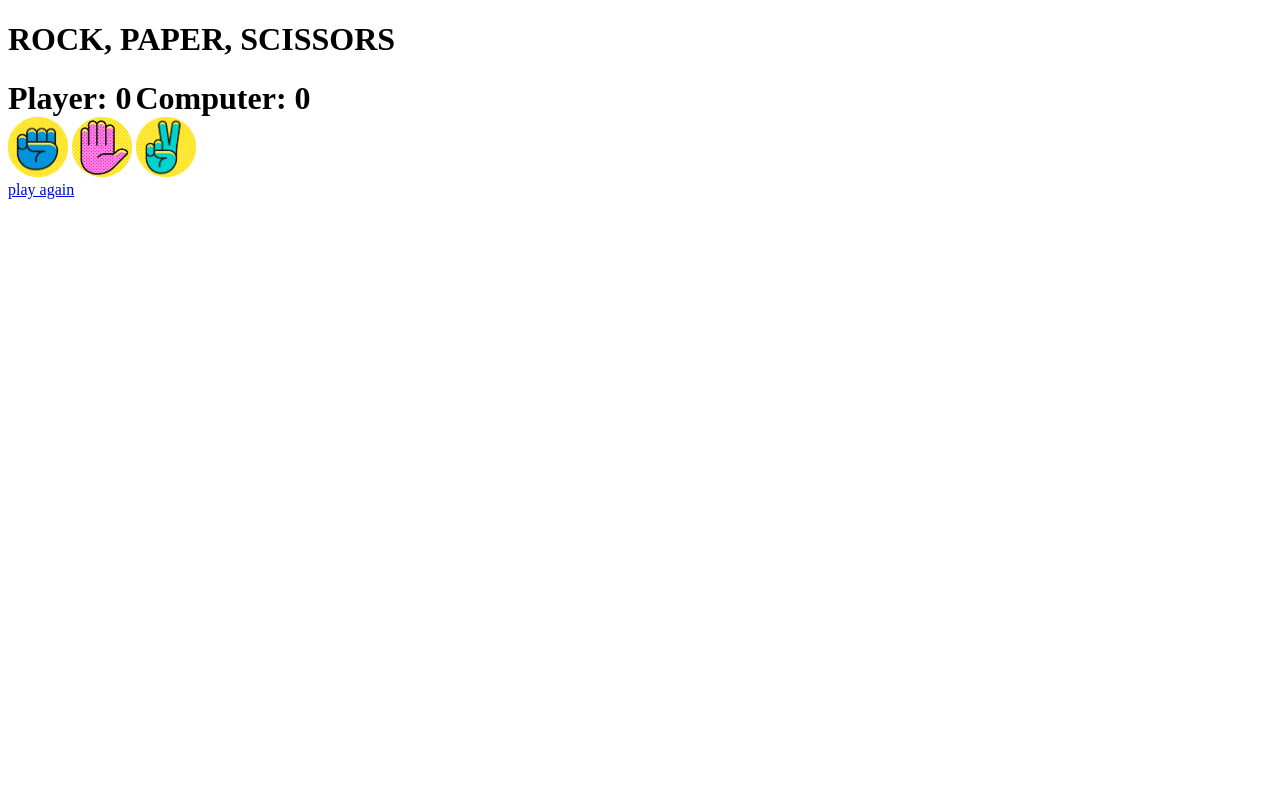
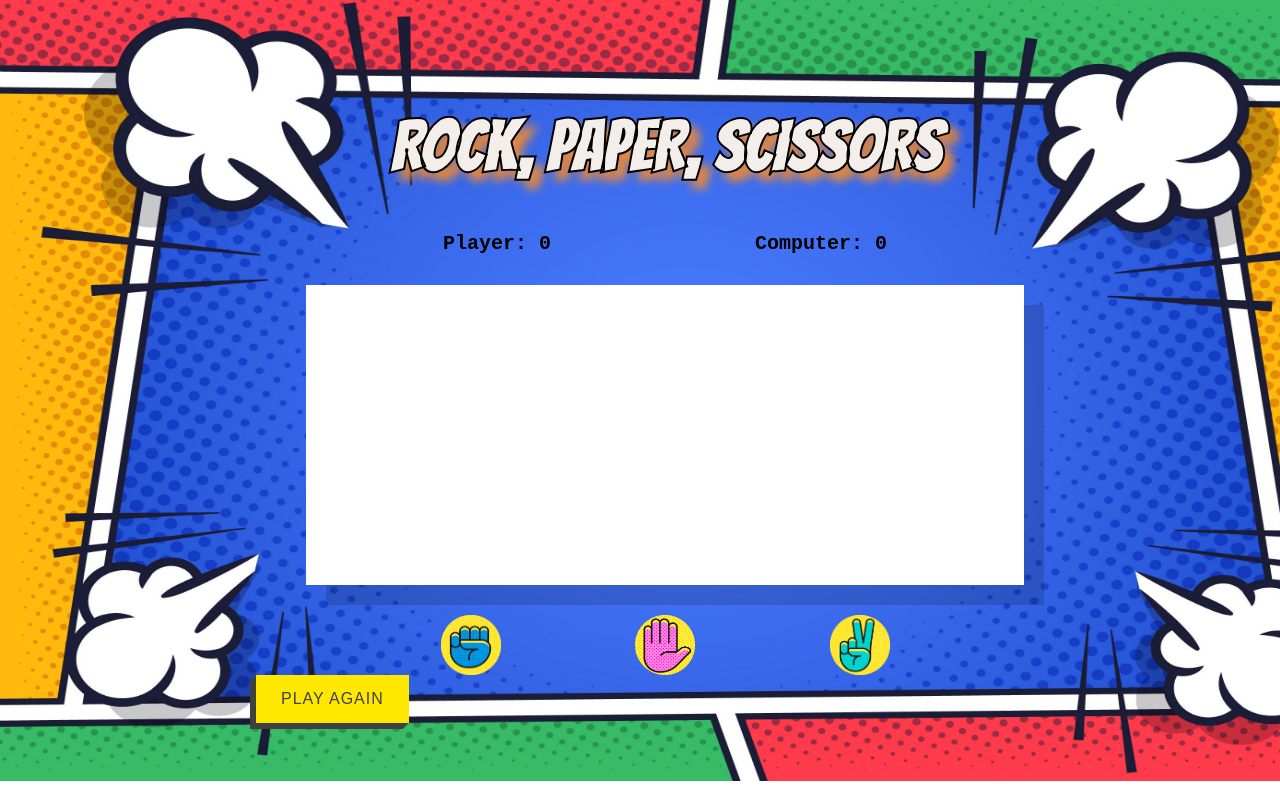
Before and after one commit to ae-perez/rockpaperscissors, a plain HTML site: page index.html in a window 1280 px wide. Drawn offline with nearby package versions, Linux system fonts and the light colour scheme.

Commit message:
testtttinnnggg

```diff
--- a/css/style.css
+++ b/css/style.css
@@ -92,17 +92,16 @@ body {
 }
 
 .btn {
-  margin: 40px 10px 10px 380px;
   top: 0;
   left: 0;
   transition: all 0.15s linear 0s;
   position: relative;
   display: inline-block;
   padding: 15px 25px;
-  background-color: #262320; /*#ffe800;*/
+  background-color: #ffe800;
   text-transform: uppercase;
-  color: #f4eeeb;
-  font-family: 'VT323', monospace;
+  color: #404040;
+  font-family: arial;
   letter-spacing: 1px;
   box-shadow: -6px 6px 0 #404040;
   text-decoration: none;
--- a/index.html
+++ b/index.html
@@ -7,8 +7,7 @@
   <title>rock, paper, scissors</title>
 
   <script src="rockpaperscissors.js"></script>
-  <!--link rel="stylesheet" href="/css/style.css"-->
-  <link rel="stylesheet" type="text/scss" href="scss/style.css">
+  <link rel="stylesheet" href="/css/style.css" />
 
 
   <link rel="stylesheet" href="https://cdnjs.cloudflare.com/ajax/libs/animate.css/4.1.1/animate.min.css" />
--- a/scss/style.css
+++ /dev/null
@@ -1,259 +0,0 @@
-/*.btn {
-  top: 0;
-  left: 0;
-  -webkit-transition: all 0.15s linear 0s;
-  transition: all 0.15s linear 0s;
-  position: relative;
-  display: inline-block;
-  padding: 15px 25px;
-  background-color: #ffe800;
-  text-transform: uppercase;
-  color: #404040;
-  font-family: arial;
-  letter-spacing: 1px;
-  -webkit-box-shadow: -6px 6px 0 #404040;
-          box-shadow: -6px 6px 0 #404040;
-  text-decoration: none;
-}
-
-.btn:hover {
-  top: 3px;
-  left: -3px;
-  -webkit-box-shadow: -3px 3px 0 #404040;
-          box-shadow: -3px 3px 0 #404040;
-}
-
-.btn:hover::after {
-  top: 1px;
-  left: -2px;
-  width: 4px;
-  height: 4px;
-}
-
-.btn:hover::before {
-  bottom: -2px;
-  right: 1px;
-  width: 4px;
-  height: 4px;
-}
-
-.btn::after {
-  -webkit-transition: all 0.15s linear 0s;
-  transition: all 0.15s linear 0s;
-  content: '';
-  position: absolute;
-  top: 2px;
-  left: -4px;
-  width: 8px;
-  height: 8px;
-  background-color: #404040;
-  -webkit-transform: rotate(45deg);
-          transform: rotate(45deg);
-  z-index: -1;
-}
-
-.btn::before {
-  -webkit-transition: all 0.15s linear 0s;
-  transition: all 0.15s linear 0s;
-  content: '';
-  position: absolute;
-  bottom: -4px;
-  right: 2px;
-  width: 8px;
-  height: 8px;
-  background-color: #404040;
-  -webkit-transform: rotate(45deg);
-          transform: rotate(45deg);
-  z-index: -1;
-}
-
-a.btn {
-  position: relative;
-}
-
-a:active.btn {
-  top: 6px;
-  left: -6px;
-  -webkit-box-shadow: none;
-          box-shadow: none;
-}
-
-a:active.btn:before {
-  bottom: 1px;
-  right: 1px;
-}
-
-a:active.btn:after {
-  top: 1px;
-  left: 1px;
-}
-# sourceMappingURL=style.css.map */
-
-body {
-  background-image: url('/images/5449081.jpg');
-  background-repeat: no-repeat;
-  background-size: 108% 108%;
-  color: #5d5d5d;
-  margin: auto;
-  max-width: 60%;
-}
-
-#game-name {
-  font-family: 'Bangers', cursive;
-  text-align: center;
-  -webkit-text-stroke: 2px black;
-  color: #f4eeeb;
-  font-size: 70px;
-  animation: pulse 5s, glow 15s infinite;
-}
-
-.content {
-  margin: 110px 0px 0px 50px;
-}
-
-.screen-div {
-  background-color: white;
-  display: flex;
-  margin: auto;
-  background: white;
-  border-radius: 0% 0% 0% 0% / 0% 0% 0% 0%;
-  color: white;
-  box-shadow: 20px 20px rgba(0, 0, 0, 0.15);
-  transition: all 0.4s ease;
-}
-
-.player-div,
-.comp-div {
-  /* -- having issues -- */
-  display: flex;
-  flex: 1;
-  flex-direction: column;
-  justify-content: center;
-  align-items: center;
-  height: 300px;
-}
-
-.icon-div {
-  display: flex;
-  margin: auto;
-  padding-top: 30px;
-  justify-content: space-evenly;
-}
-
-.score-div {
-  text-align: center;
-  margin: 30px;
-}
-
-.score {
-  margin: 100px;
-  color: black;
-  font-size: 20px;
-  font-family: 'VT323', monospace;
-}
-
-#rock:hover,
-#paper:hover,
-#scissors:hover {
-  box-shadow: 5px 5px 10px #ee5454;
-  border-radius: 50%;
-  width: 55px;
-  height: 55px;
-}
-
-/*--------------------------------------------------------------*/
-
-@keyframes pulse {
-  0% {
-    color: #4c69f6;
-  }
-  100% {
-    color: #5d5d5d;
-  }
-}
-
-@keyframes glow {
-  50% {
-    text-shadow: 10px 10px 10px #f28a2e;
-  }
-}
-
-.container {
-  max-width: 100%;
-}
-
-.btn {
-  margin: 40px 10px 10px 380px;
-  top: 0;
-  left: 0;
-  transition: all 0.15s linear 0s;
-  position: relative;
-  display: inline-block;
-  padding: 15px 25px;
-  background-color: #262320; /*#ffe800;*/
-  text-transform: uppercase;
-  color: #f4eeeb;
-  font-family: 'VT323', monospace;
-  letter-spacing: 1px;
-  box-shadow: -6px 6px 0 #404040;
-  text-decoration: none;
-}
-.btn:hover {
-  top: 3px;
-  left: -3px;
-  box-shadow: -3px 3px 0 #404040;
-}
-.btn:hover::after {
-  top: 1px;
-  left: -2px;
-  width: 4px;
-  height: 4px;
-}
-.btn:hover::before {
-  bottom: -2px;
-  right: 1px;
-  width: 4px;
-  height: 4px;
-}
-.btn::after {
-  transition: all 0.15s linear 0s;
-  content: '';
-  position: absolute;
-  top: 2px;
-  left: -4px;
-  width: 8px;
-  height: 8px;
-  background-color: #404040;
-  transform: rotate(45deg);
-  z-index: -1;
-}
-.btn::before {
-  transition: all 0.15s linear 0s;
-  content: '';
-  position: absolute;
-  bottom: -4px;
-  right: 2px;
-  width: 8px;
-  height: 8px;
-  background-color: #404040;
-  transform: rotate(45deg);
-  z-index: -1;
-}
-
-a.btn {
-  position: relative;
-}
-
-a:active.btn {
-  top: 6px;
-  left: -6px;
-  box-shadow: none;
-}
-a:active.btn:before {
-  bottom: 1px;
-  right: 1px;
-}
-a:active.btn:after {
-  top: 1px;
-  left: 1px;
-}
--- a/scss/style.scss
+++ /dev/null
@@ -1,77 +0,0 @@
-$yellow: #ffe800;
-$brown: #404040;
-$blue: #1cd3f8;
-$angle: 8px;
-$angle-o: 4px;
-.btn {
-  top: 0;
-  left: 0;
-  transition: all 0.15s linear 0s;
-  position: relative;
-  display: inline-block;
-  padding: 15px 25px;
-  background-color: $yellow;
-  text-transform: uppercase;
-  color: $brown;
-  font-family: arial;
-  letter-spacing: 1px;
-  box-shadow: -6px 6px 0 $brown;
-  text-decoration: none;
-  &:hover {
-    top: 3px;
-    left: -3px;
-    box-shadow: -3px 3px 0 $brown;
-    &::after {
-      top: 1px;
-      left: -2px;
-      width: $angle-o;
-      height: $angle-o;
-    }
-    &::before {
-      bottom: -2px;
-      right: 1px;
-      width: $angle-o;
-      height: $angle-o;
-    }
-  }
-  &::after {
-    transition: all 0.15s linear 0s;
-    content: '';
-    position: absolute;
-    top: 2px;
-    left: -4px;
-    width: $angle;
-    height: $angle;
-    background-color: $brown;
-    transform: rotate(45deg);
-    z-index: -1;
-  }
-  &::before {
-    transition: all 0.15s linear 0s;
-    content: '';
-    position: absolute;
-    bottom: -4px;
-    right: 2px;
-    width: $angle;
-    height: $angle;
-    background-color: $brown;
-    transform: rotate(45deg);
-    z-index: -1;
-  }
-}
-a.btn {
-  position: relative;
-}
-a:active.btn {
-  top: 6px;
-  left: -6px;
-  box-shadow: none;
-  &:before {
-    bottom: 1px;
-    right: 1px;
-  }
-  &:after {
-    top: 1px;
-    left: 1px;
-  }
-}
```
Also changed, not shown: package.json (deleted, +0 -23 lines), 2 other files.
